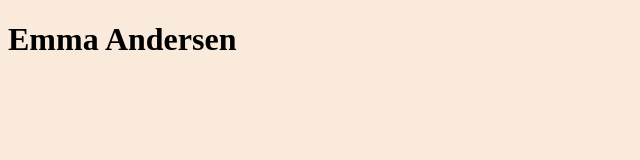
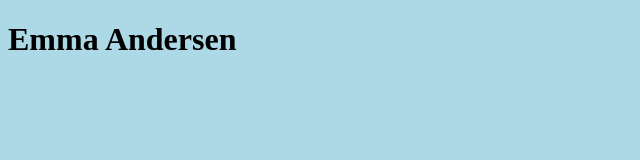
Before and after one commit to clairehansenn/homepage, a plain HTML site: page index.html in a window 1280 px wide. Shown: the whole page, without its empty margins (0-640 px from the left). Drawn offline with Linux system fonts and the light colour scheme.

Commit message:
Change background color to light blue

```diff
--- a/index.html
+++ b/index.html
@@ -3,7 +3,7 @@
   <head>
     <style>
       body {
-        background-color: #FAEADC;
+        background-color: lightblue;
       }
     </style>
   </head>
```
